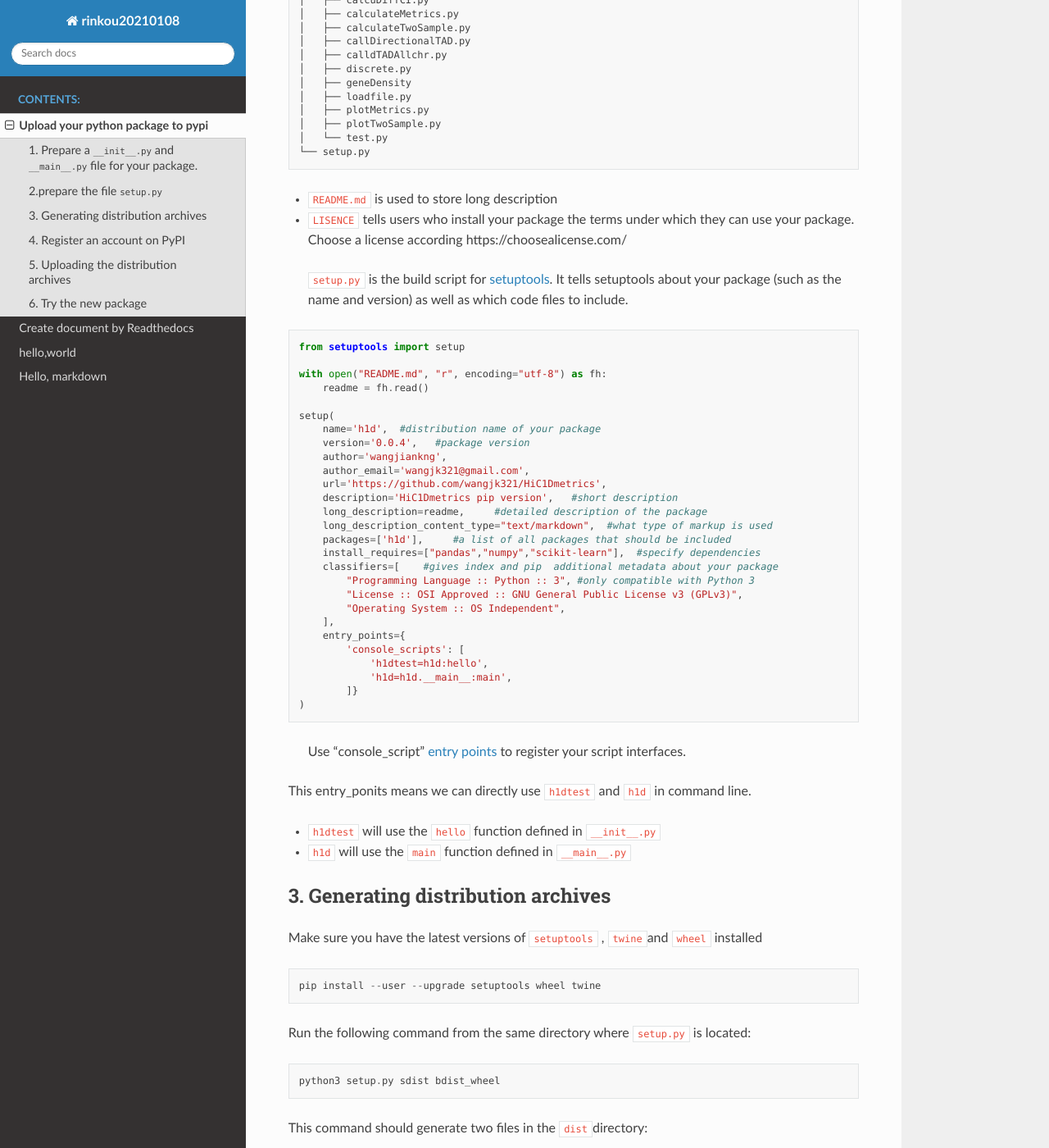
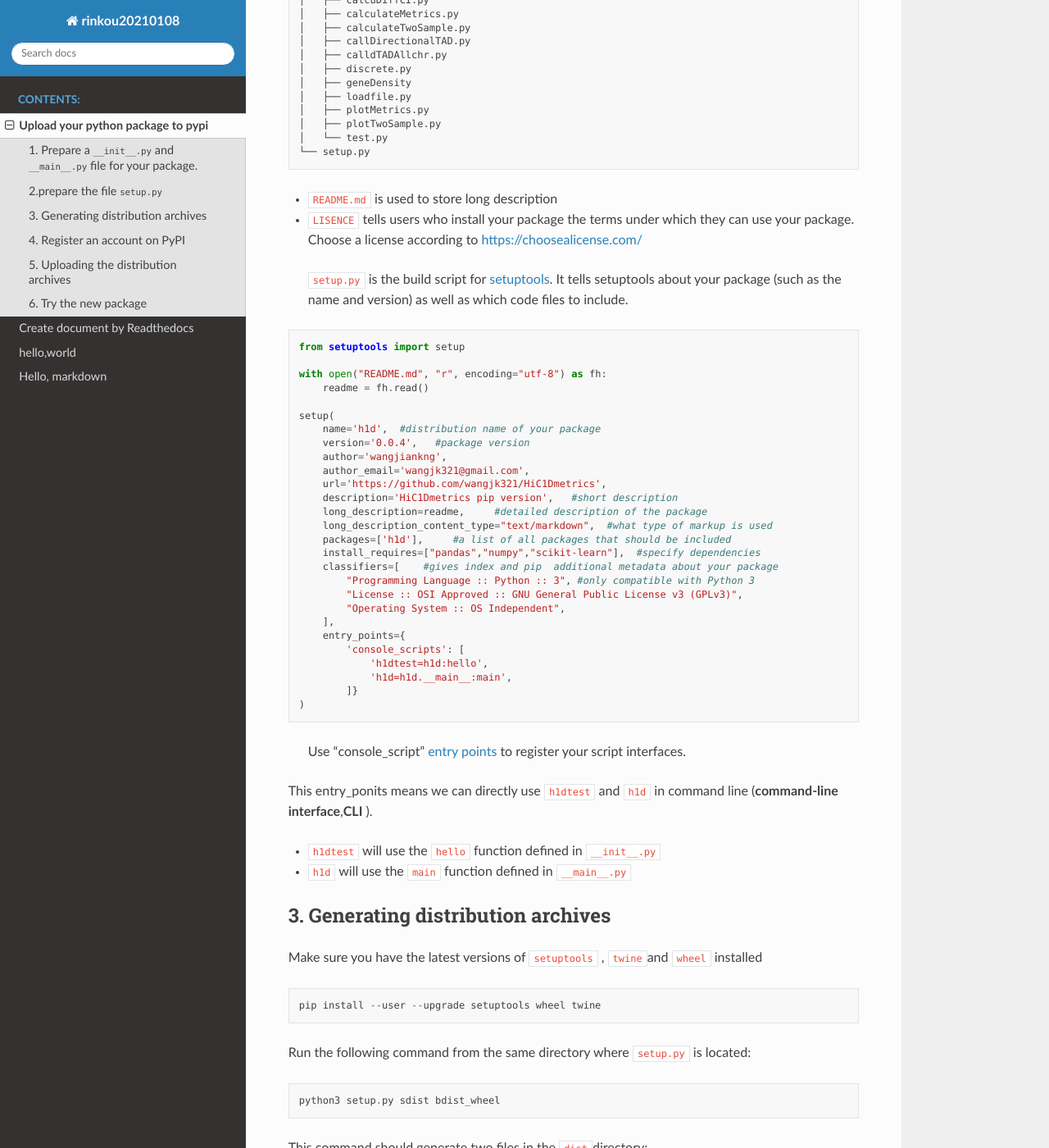
Before and after one commit to wangjk321/rinkou2021, a Sphinx documentation site: the page built from source/UploadPiP.md, in a window 1280 px wide and 1400 px high, scrolled down 1917 px. Shown: the whole window at 82% size. Built offline with Sphinx 7.4.7 and the Read the Docs theme 2.0.0, drawn with Linux system fonts in a browser that asks for light colours.

````diff
--- a/source/UploadPiP.md
+++ b/source/UploadPiP.md
@@ -104,7 +104,7 @@
 ```
 
 - `README.md` is used to store long description
-- `LISENCE` tells users who install your package the terms under which they can use your package. Choose a license according  https://choosealicense.com/
+- `LISENCE` tells users who install your package the terms under which they can use your package. Choose a license according to <https://choosealicense.com/>
 
 > `setup.py` is the build script for [setuptools](https://packaging.python.org/key_projects/#setuptools). It tells setuptools about your package (such as the name and version) as well as which code files to include.
 
@@ -140,7 +140,7 @@
 
 > Use “console_script” [entry points](https://setuptools.readthedocs.io/en/latest/setuptools.html#dynamic-discovery-of-services-and-plugins) to register your script interfaces.
 
-This entry_ponits means we can directly use `h1dtest` and `h1d` in command line.
+This entry_ponits means we can directly use `h1dtest` and `h1d` in command line (**command-line interface**,**CLI** ).
 
 - `h1dtest`  will use the `hello` function defined in `__init__.py`
 
````
